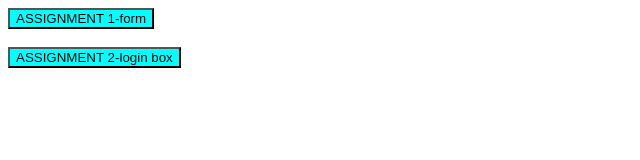
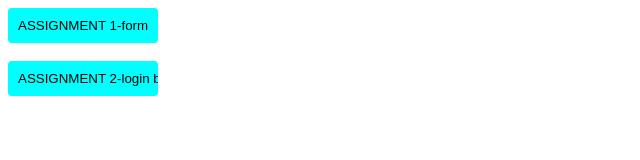
Before and after one commit to Phanindra0207/HTML, a plain HTML site: page index.html in a window 1280 px wide. Shown: the whole page, without its empty margins (0-640 px from the left). Drawn offline with Linux system fonts and the light colour scheme.

Commit message:
Update index.html

```diff
--- a/index.html
+++ b/index.html
@@ -7,8 +7,12 @@
     text-decoration:none;
     }
     input{
+      width:150px;
     background-color:aqua;
       color:black;
+      padding:10px;
+      border:0px solid white;
+      border-radius:4px;
     }
   </style>
 </head>
```
